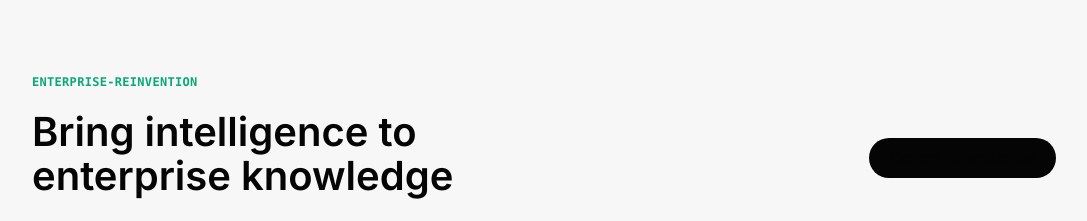
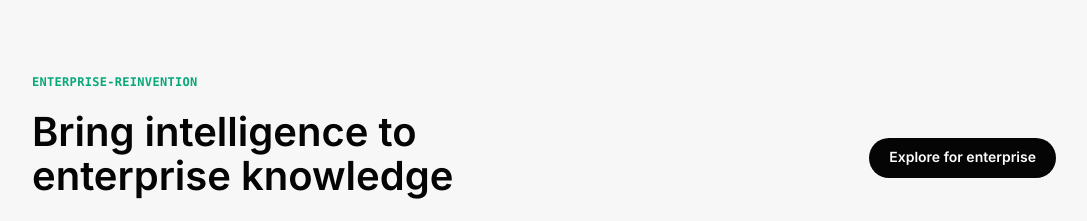
Before and after one commit to DeepSaha25/mint, a React (Vite) app: page / in a window 1280 px wide. Shown: the part 3320-3541 px from the top of the page, without its empty margins (96-1183 px from the left). Built offline with nearby package versions, Linux system fonts and the light colour scheme.

Commit message:
style: update link styling in Enterprise component for better visibility

```diff
--- a/src/components/Enterprise.jsx
+++ b/src/components/Enterprise.jsx
@@ -13,7 +13,11 @@ export default function Enterprise() {
             <p className="mt-5 text-sm leading-6 text-muted">Modernize without the rebuild with enterprise-grade professional service & security.</p>
           </div>
           <div className="md:text-right">
-            <a href="#" className="inline-flex h-10 items-center rounded-full bg-ink px-5 text-sm font-semibold text-white transition hover:bg-ink/85">
+            <a
+              href="#"
+              className="inline-flex h-10 items-center rounded-full bg-ink px-5 text-sm font-semibold transition hover:bg-ink/85"
+              style={{ color: '#ffffff' }}
+            >
               Explore for enterprise
             </a>
           </div>
```
